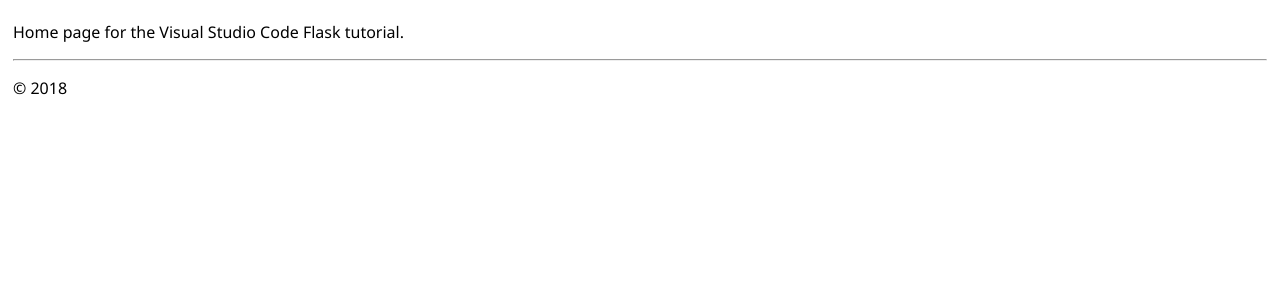
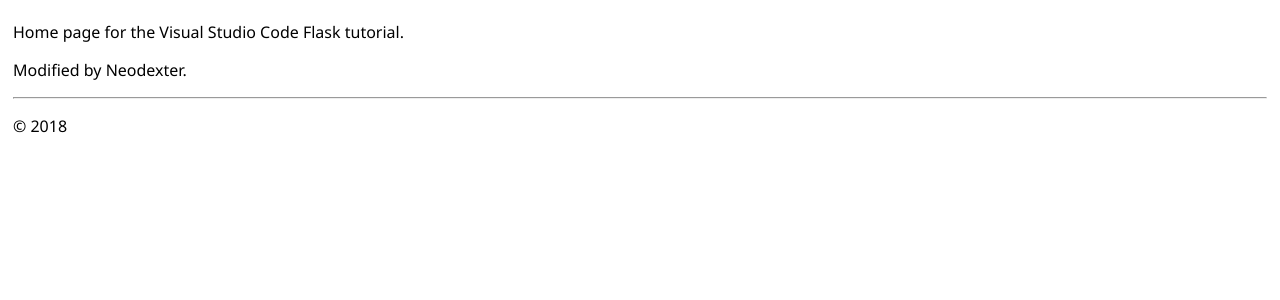
Before and after one commit to neodexter/azdo-python-flask-webapp, a Flask app: page / in a window 1280 px wide. Shown: the part 47-347 px from the top of the page. Run offline with Flask 2, Linux system fonts and the light colour scheme.

Commit message:
hanged file

```diff
--- a/hello_app/templates/home.html
+++ b/hello_app/templates/home.html
@@ -4,4 +4,5 @@ Home
 {% endblock %}
 {% block content %}
 <p>Home page for the Visual Studio Code Flask tutorial.</p>
+<p>Modified by Neodexter.</p>
 {% endblock %}
```
